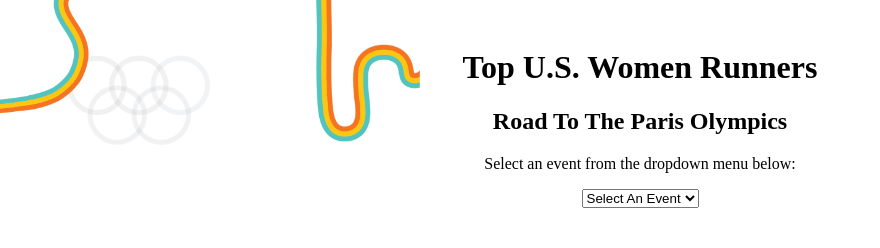
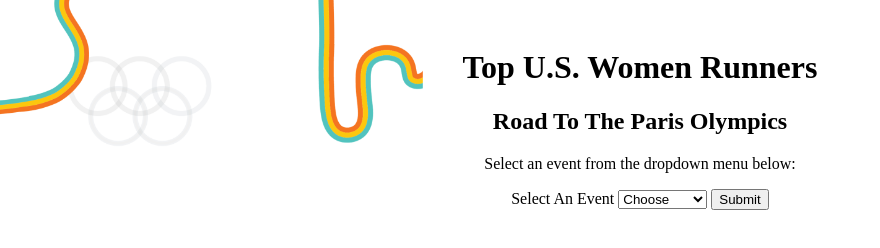
Before and after one commit to DeborahKurz/phase-1-DeborahsProject, a plain HTML site: page index.html in a window 1280 px wide. Shown: the whole page, without its empty margins (0-880 px from the left). Drawn offline with Linux system fonts and the light colour scheme; no server answers.

Commit message:
Debug & Clean Up Code.

```diff
--- a/index.css
+++ b/index.css
@@ -25,3 +25,7 @@ body {
     padding: 10px;
     text-align: center;
 }
+
+.closeCard{
+    background:rgb(251, 194, 194)
+}
--- a/index.html
+++ b/index.html
@@ -13,16 +13,18 @@
             <h2 id="Paris">Road To The Paris Olympics</h2>
         <div id="Div 2", class="majorDivs"></div>
             <p>Select an event from the dropdown menu below:</p>
-                <div id="dropdownMenu">
-                    <select id="filterList">
-                        <option id="fBtn1">Select An Event</option>
-                        <option id="fBtn2">All Events</option>
-                        <option id="fBtn3">100 Meter</a>
-                        <option id="fBtn4">200 Meter</a>
-                        <option id="fBtn5">400 Meter</a>
-                        <option id="fBtn6">800 Meter</a>
+                <form action="#" id="dropdownMenu">
+                    <label for="select">Select An Event</label>
+                    <select id="select" name="select" required>
+                        <option id="choose" class="choose" value="choose">Choose</option>
+                        <option id="all" class="choose" value="all">All Events</option>
+                        <option id="100meter" class="choose" value="100meter">100 Meters</option>
+                        <option id="100meter" class="choose" value="200meter">200 Meters</option>
+                        <option id="400meter" class="choose" value="400meter">400 Meters</option>
+                        <option id="800meter" class="choose" value="800meter">800 Meters</option>
                     </select>
-                </div>
+                    <input id="submit" type="submit" vaule="submit" />
+                </form>
         <div id="Div 3", class="majorDivs">
             <div id="athleteDiv">
             </div>
--- a/index.js
+++ b/index.js
@@ -1,20 +1,19 @@
-document.addEventListener("DOMContentLoaded",()=>console.log(filterList))
-
+//All Data Fetch
 fetch('http://localhost:3000/athletes')
     .then((resp)=>resp.json())
     .then(function(data) {
         const parentDiv = document.getElementById("athleteDiv");
+
         for(const item of data){
             const newDiv = document.createElement("div");
-            newDiv.classname = "athleteCard";
-            newDiv.setAttribute("id", item.event);
+
+            newDiv.className = item.event;
+            newDiv.hidden = true;
             parentDiv.appendChild(newDiv);
 
-            newDiv.className = "allInfo";
-
             let h3 = document.createElement("h3");
-            let infoDiv = document.createElement("main")
-            newDiv.append(h3, infoDiv)
+            let infoDiv = document.createElement("main");
+            newDiv.append(h3, infoDiv);
 
             h3.textContent = item.event;
             infoDiv.className = "athleteCard";
@@ -53,10 +52,16 @@ fetch('http://localhost:3000/athletes')
             button.className = "closeCard";
             button.textContent = " X ";
         }
+
     })
+document.getElementById("100meter").addEventListener("click", ()=> {
+    document.getElementsByClassName("100m").forEach((item)=>{
+       item.hidden = false;
+    });
+});
 
-
-
+    console.log(document.getElementById("100meter"))
+    console.log(document.getElementsByClassName("100m"))
 
 
 
@@ -121,19 +126,16 @@ fetch('http://localhost:3000/athletes')
 // A. DOM Structure
 // DONE 1) Create Divs
 // DONE 2) Add Headers
-// 3) Review buttons
+// DONE 3) Review buttons
 // DONE 4) Add filter button
 // DONE 5) Get filter Button working
 // 6) Figure out how to attach the json data to the filter options
 
 // B. JS DOM Divs
-// 1) Review how to add HTML elements with JS.
-// 2) Create a function that will create a div for the athlete "cards"
+// DONE 1) Review how to add HTML elements with JS.
+// DONE 2) Create a function that will create a div for the athlete "cards"
 // 3) Use forEach() to put the json data into a div on the DOM
-// function forEach(data){
-//     let objects = Objects.values
-// }
-// 4) Get the cards working
+// DONE 4) Get the cards working
 
 // C. Event Listeners w/ their own callback functions
 // 1) Create the remove button to remove cards
```
